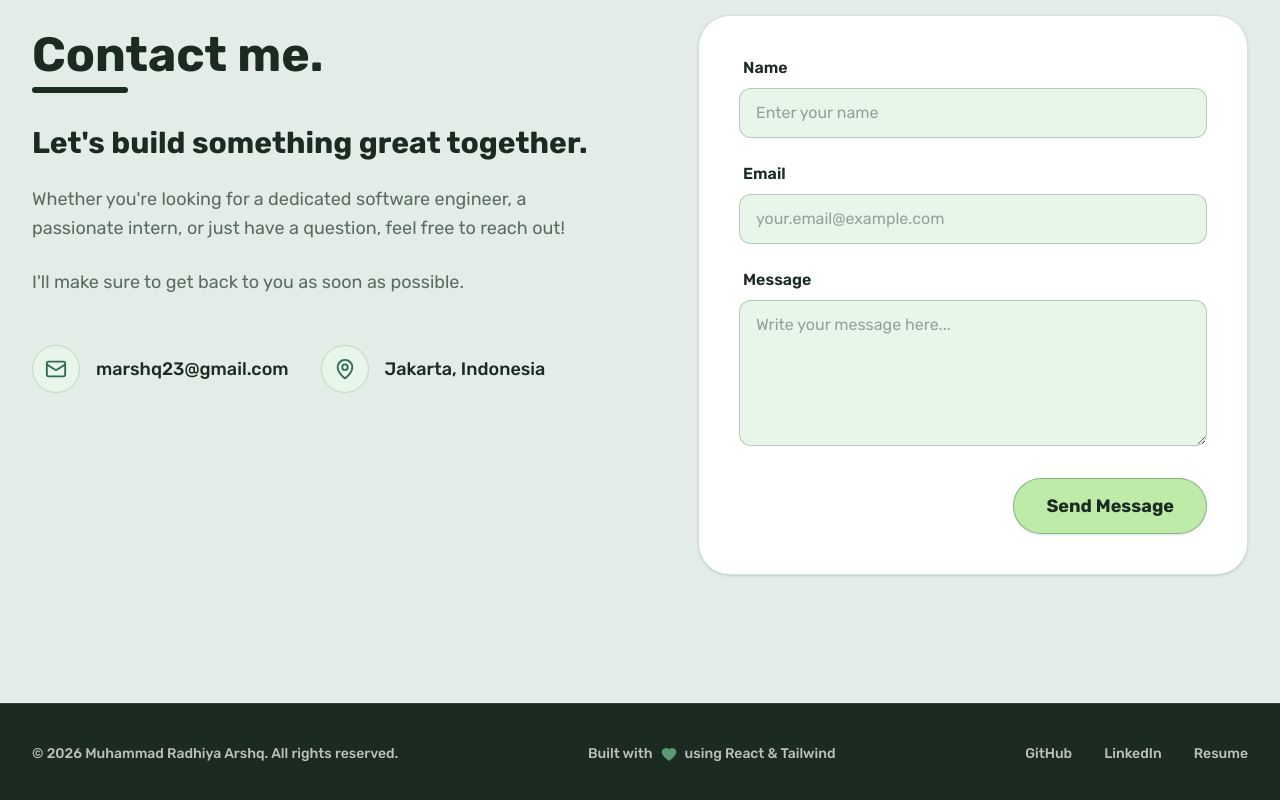
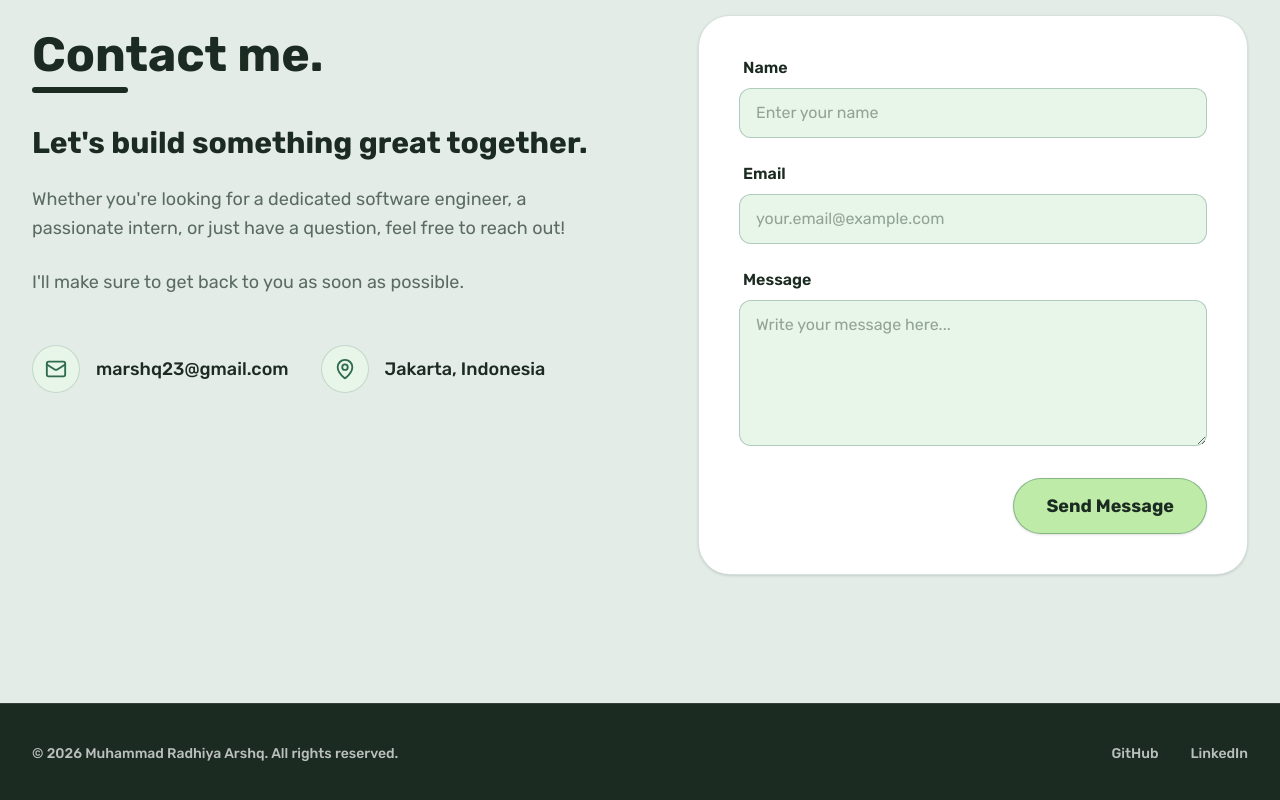
Before and after one commit to arshqiii/web-portfolio, a React (Vite) app: page / in a window 1280 px wide. Shown: the part 4185-4985 px from the top of the page. Built offline with nearby package versions, Linux system fonts and the light colour scheme; a web font is replaced by a local one.

Commit message:
feat: updated footer

```diff
--- a/src/components/Footer.tsx
+++ b/src/components/Footer.tsx
@@ -1,4 +1,3 @@
-import { Heart } from 'lucide-react';
 export function Footer() {
   const currentYear = new Date().getFullYear();
 
@@ -10,16 +9,10 @@ export function Footer() {
           © {currentYear} Muhammad Radhiya Arshq. All rights reserved.
         </div>
 
-        {/* Built With */}
-        <div className="flex items-center gap-2 text-sm text-white/70 font-medium">
-          Built with <Heart size={16} className="text-action-secondary fill-current animate-pulse" /> using React & Tailwind
-        </div>
-
         {/* Social Links */}
         <div className="flex gap-8">
-          <a href="#" className="text-white/70 hover:text-white transition-colors text-sm font-medium">GitHub</a>
-          <a href="#" className="text-white/70 hover:text-white transition-colors text-sm font-medium">LinkedIn</a>
-          <a href="#" className="text-white/70 hover:text-white transition-colors text-sm font-medium">Resume</a>
+          <a href="https://github.com/arshqiii" className="text-white/70 hover:text-white transition-colors text-sm font-medium">GitHub</a>
+          <a href="https://www.linkedin.com/in/mradhiyaarshq/" className="text-white/70 hover:text-white transition-colors text-sm font-medium">LinkedIn</a>
         </div>
       </div>
     </footer>
```
